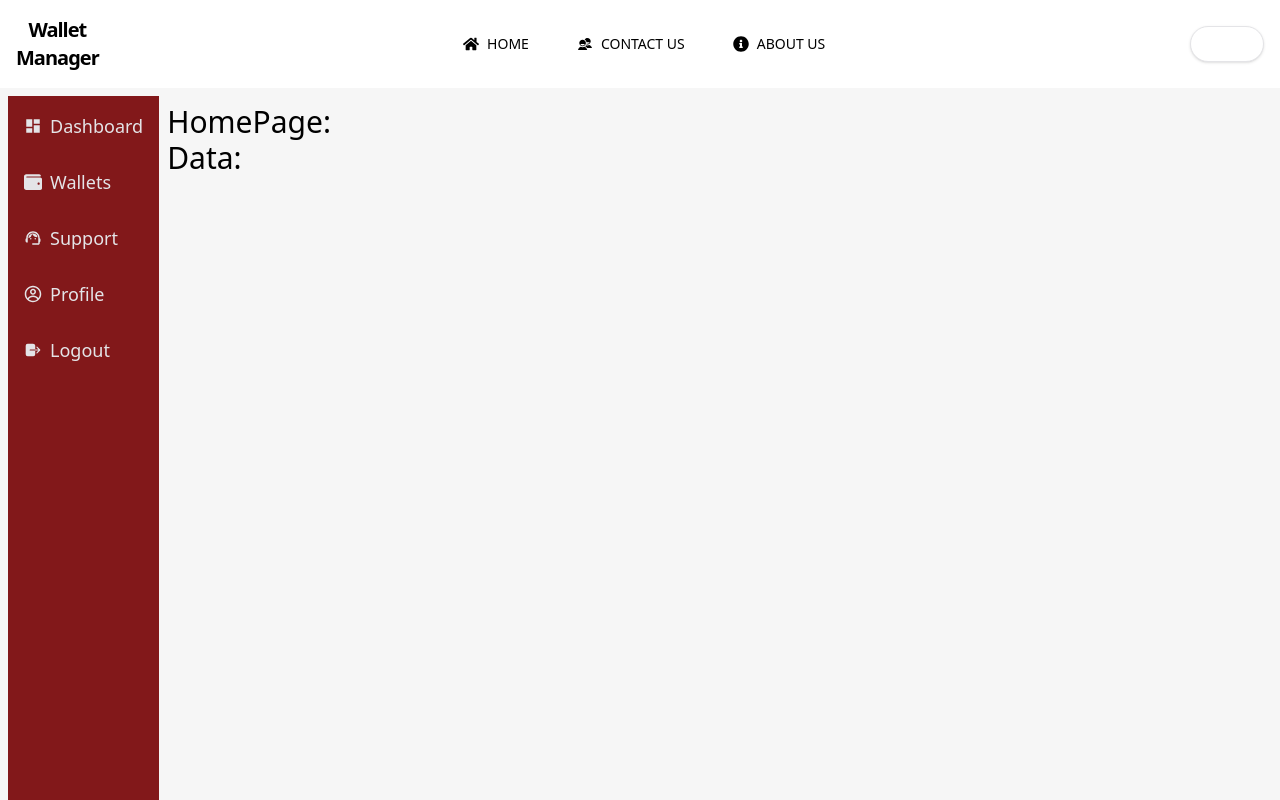
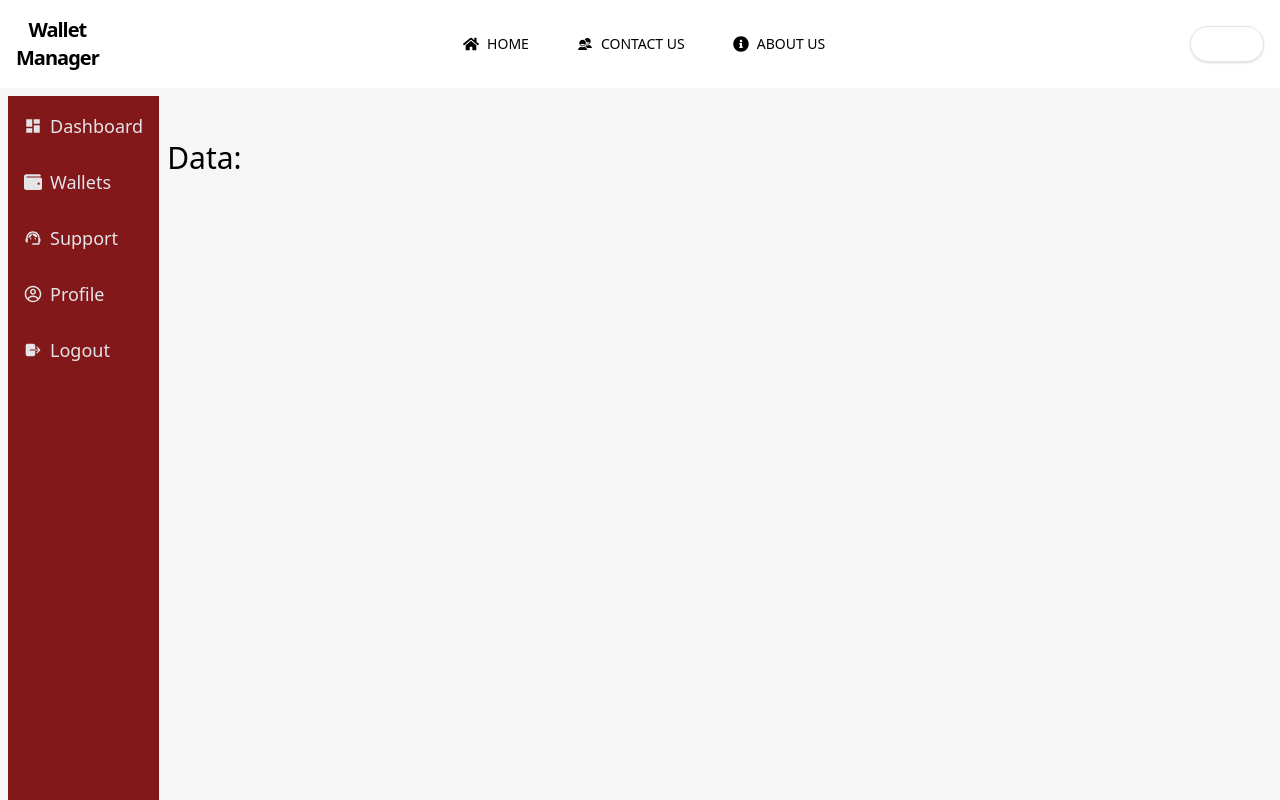
Before and after one commit to AntwanAbdelmaqsoud/Wallet-Manager, a React (Vite) app: page /home in a window 1280 px wide. Shown: the top 800 px of the page. Built offline with nearby package versions, Linux system fonts and the light colour scheme.

Commit message:
MangaCommit

```diff
--- a/src/components/HomePage.tsx
+++ b/src/components/HomePage.tsx
@@ -1,45 +1,52 @@
-import Cookies from "js-cookie";
+// import Cookies from "js-cookie";
 import SideBar from "./SideBar";
-import { useEffect, useState } from "react";
+// import { useEffect, useState } from "react";
 
 export default function HomePage() {
-  const [refreshToken, setRefreshToken] = useState(Cookies.get("refreshToken"));
-  const [data, setdata] = useState<object | null>(null);
+  // const [refreshToken, setRefreshToken] = useState(Cookies.get("refreshToken"));
+  // const [data, setdata] = useState<object | null>(null);
 
-  useEffect(() => {
-    const getUserData = async () => {
-      const checkCookie = () => {
-        return Cookies.get("refreshToken");
-      };
+  // useEffect(() => {
+  //   const getUserData = async () => {
+  //     const checkCookie = () => {
+  //       return Cookies.get("refreshToken");
+  //     };
 
-      while (!checkCookie()) {
-        await new Promise((resolve) => setTimeout(resolve, 100)); // Wait 100ms before checking again
-      }
+  //     while (!checkCookie()) {
+  //       await new Promise((resolve) => setTimeout(resolve, 100)); // Wait 100ms before checking again
+  //     }
 
-      const data = await fetch(
-        "https://wallet-manager-api-production.up.railway.app/api/sessions/me"
-      );
-      const dataAsJson = await data.json();
-      return dataAsJson;
-    };
-    setdata(getUserData());
-    setRefreshToken(Cookies.get("refreshToken"));
-  }, []);
+  //     const data = await fetch(
+  //       "https://wallet-manager-api-production.up.railway.app/api/sessions/me",
+  //       {
+  //         method: "GET",
+  //         headers: {
+  //           "Content-Type": "application/json",
+  //         },
+  //         credentials: "include",
+  //       }
+  //     );
+  //     const dataAsJson = await data.json();
+  //     return dataAsJson;
+  //   };
+  //   setdata(getUserData());
+  //   setRefreshToken(Cookies.get("refreshToken"));
+  // }, []);
 
   return (
     <div className="min-h-screen flex p-2 bg-[#F6F6F6]">
       <SideBar />
       <div className="p-2 text-3xl">
-        HomePage: {refreshToken}
+        {/* HomePage: {refreshToken} */}
         <br />
         Data:{" "}
-        {data
+        {/* {data
           ? Object.entries(data).map(([key, value]) => (
               <li key={key}>
                 <strong>{key}:</strong> {value}
               </li>
             ))
-          : ""}
+          : ""} */}
       </div>
     </div>
   );
```
